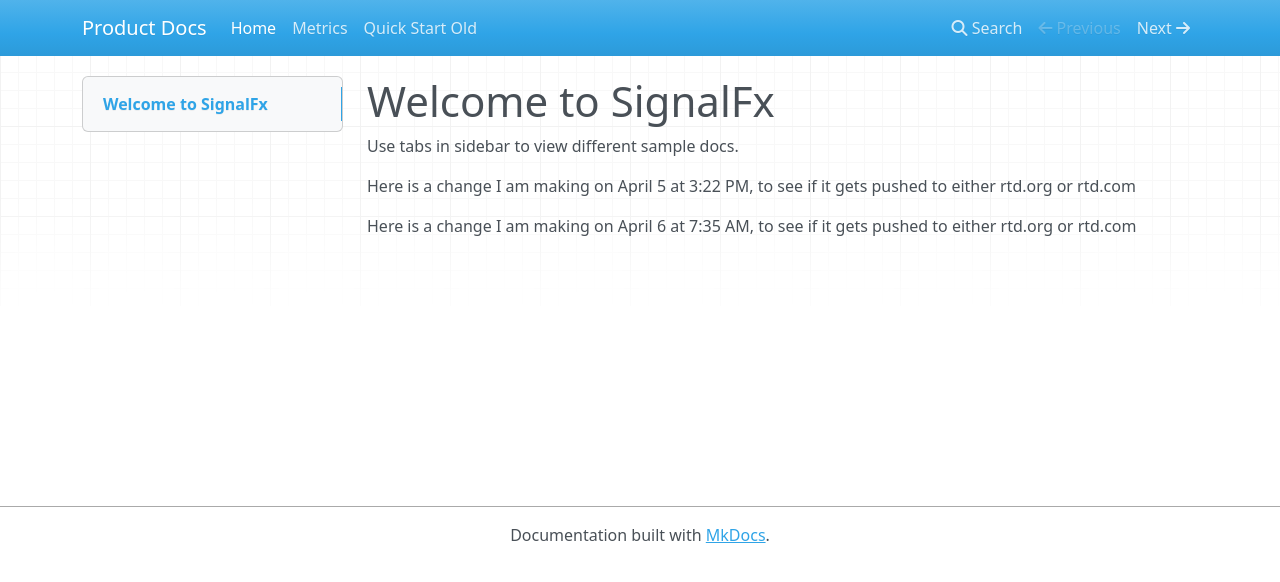
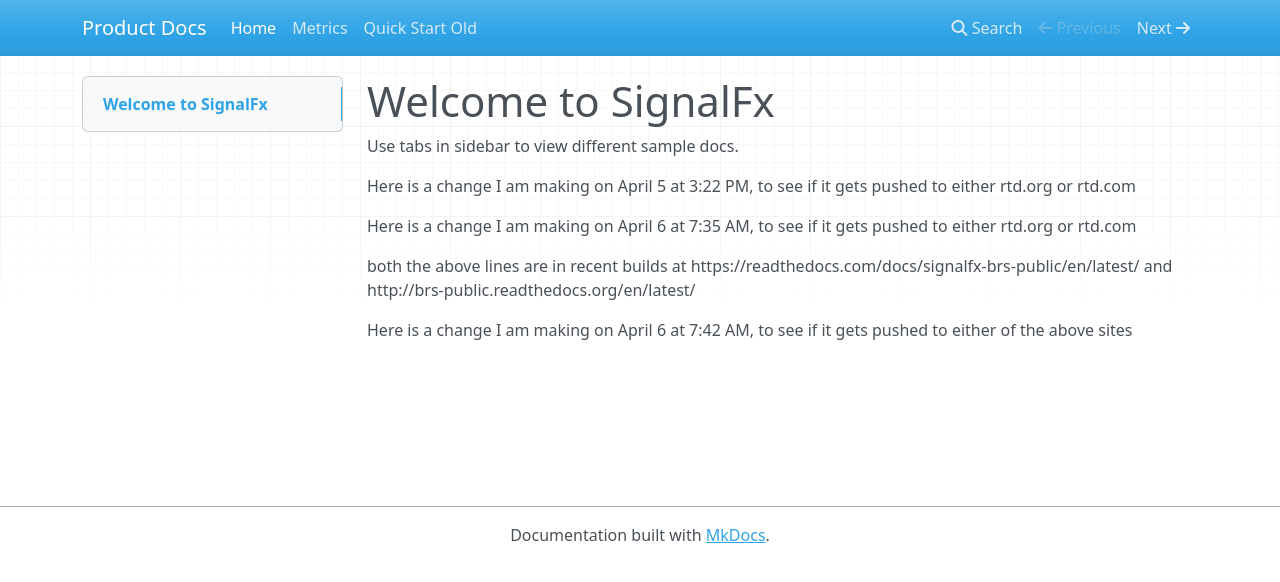
Before and after one commit to barbara-sfx/sfx-docs, an MkDocs documentation site: the page built from ProductDocs/docs/index.md, in a window 1280 px wide. Shown: the top 582 px of the page. Built offline with MkDocs 1.6.1, drawn with Linux system fonts in a browser that asks for light colours; nearby versions of some CDN libraries; old or Windows-style settings are respelled for this version of MkDocs.

Commit message:
another test

```diff
--- a/ProductDocs/docs/index.md
+++ b/ProductDocs/docs/index.md
@@ -5,3 +5,8 @@
 Here is a change I am making on April 5 at 3:22 PM, to see if it gets pushed to either rtd.org or rtd.com
 
 Here is a change I am making on April 6 at 7:35 AM, to see if it gets pushed to either rtd.org or rtd.com
+
+both the above lines are in recent builds at https://readthedocs.com/docs/signalfx-brs-public/en/latest/ and http://brs-public.readthedocs.org/en/latest/
+
+
+Here is a change I am making on April 6 at 7:42 AM, to see if it gets pushed to either of the above sites
```
